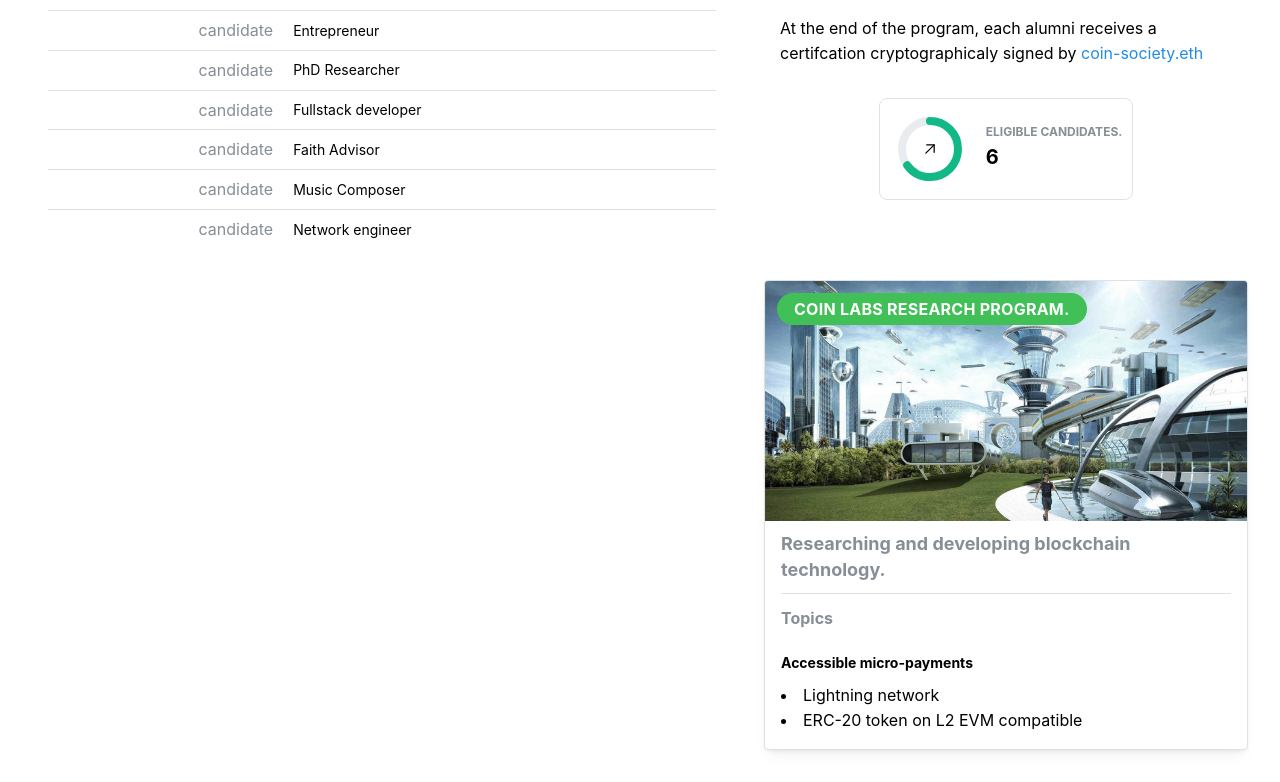
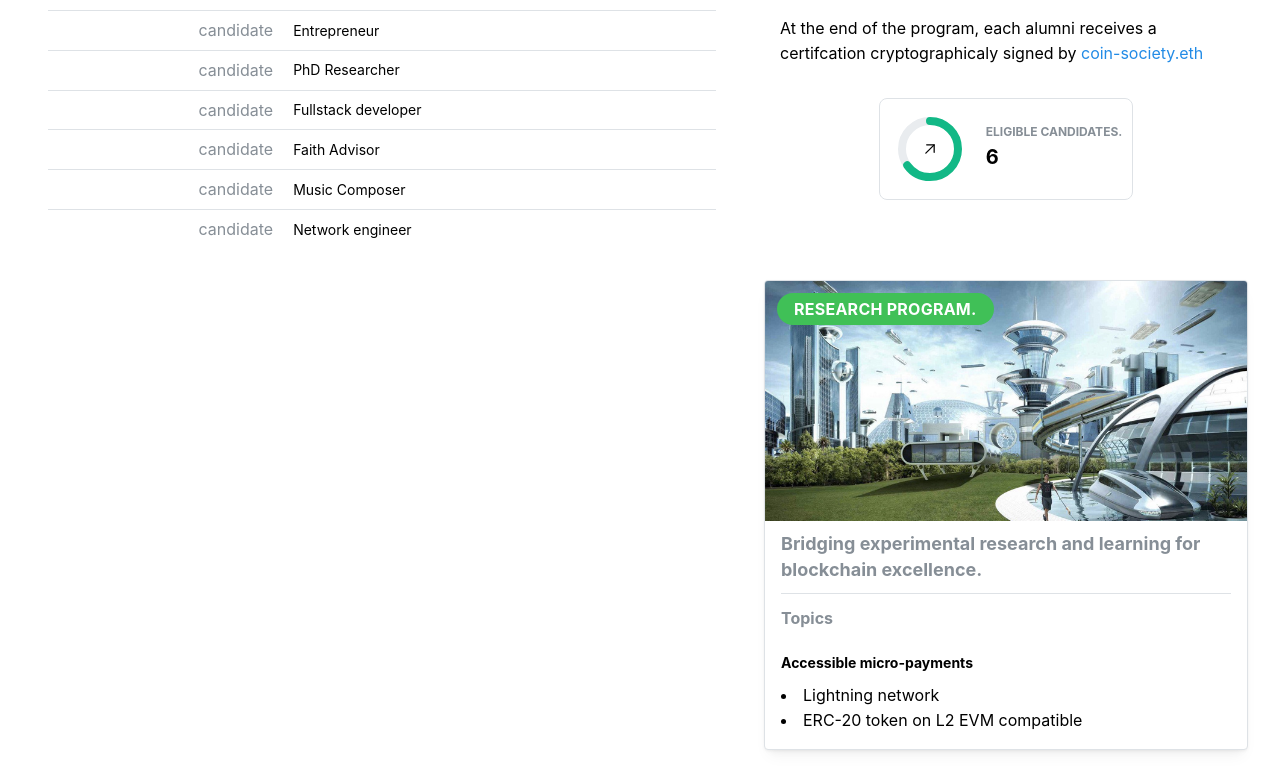
Before and after one commit to cromatikap/coin-society, a Next.js app in the folder website/: page / in a window 1280 px wide. Shown: the part 1535-2317 px from the top of the page. Built offline with nearby package versions, Linux system fonts and the light colour scheme.

Commit message:
rephrase research program section

```diff
--- a/website/src/components/HomePage/ResearchProgram.tsx
+++ b/website/src/components/HomePage/ResearchProgram.tsx
@@ -6,10 +6,10 @@ export default function ResearchProgram() {
   return <CardPrimary>
       <Card.Section>
         <BackgroundImage src={Picture.src} h={{base: 8*20, md: 8*30}} style={{backgroundPositionY: "top"}}>
-        <Badge size="xl" m="sm" color="green">Coin Labs Research Program.</Badge>
+        <Badge size="xl" m="sm" color="green">Research Program.</Badge>
         </BackgroundImage>
       </Card.Section>
-      <Title order={4} py="xs" c="dimmed">Researching and developing blockchain technology.</Title>
+      <Title order={4} py="xs" c="dimmed">Bridging experimental research and learning for blockchain excellence.</Title>
       <Divider />
       <Title order={5} py="sm" c="dimmed">Topics</Title>
       <Title order={6} py="xs">Accessible micro-payments</Title>
```
